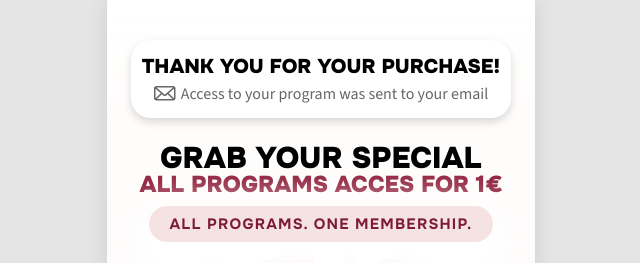
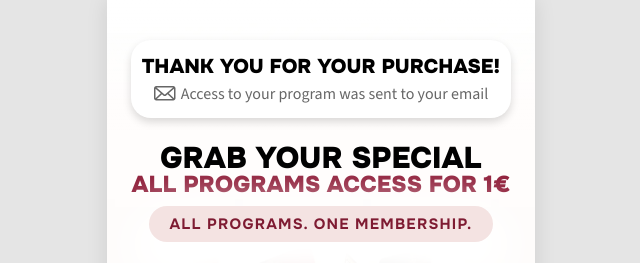
Before and after one commit to den4k-pr/tr5, a plain HTML site: page index.html in a window 1280 px wide. Shown: the top 263 px of the page, without its empty margins (319-959 px from the left). Drawn offline with nearby package versions, Linux system fonts and the light colour scheme.

Commit message:
Add files via upload

```diff
--- a/index.html
+++ b/index.html
@@ -751,7 +751,7 @@
       <!-- Головні заголовки -->
       <div class="s-final-titles">
         <div class="s-final-title-black">GRAB YOUR SPECIAL</div>
-        <div class="s-final-title-red">ALL PROGRAMS ACCES FOR 1€</div>
+        <div class="s-final-title-red">ALL PROGRAMS ACCESS FOR 1€</div>
         <div class="s-final-badge">ALL PROGRAMS. ONE MEMBERSHIP.</div>
       </div>
 
```
